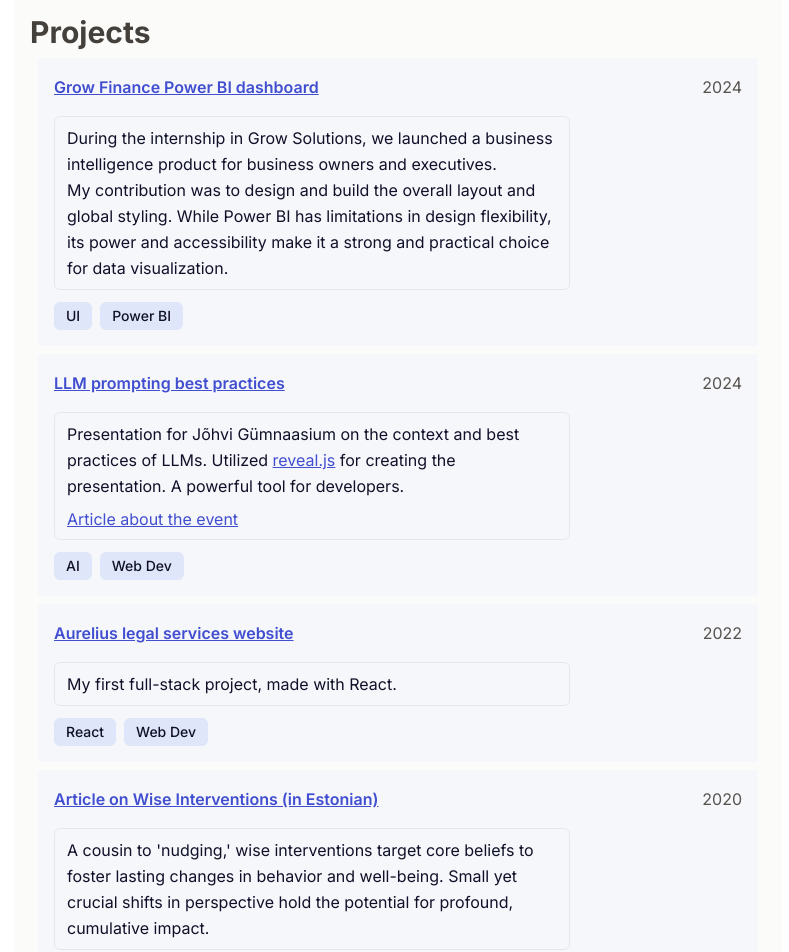
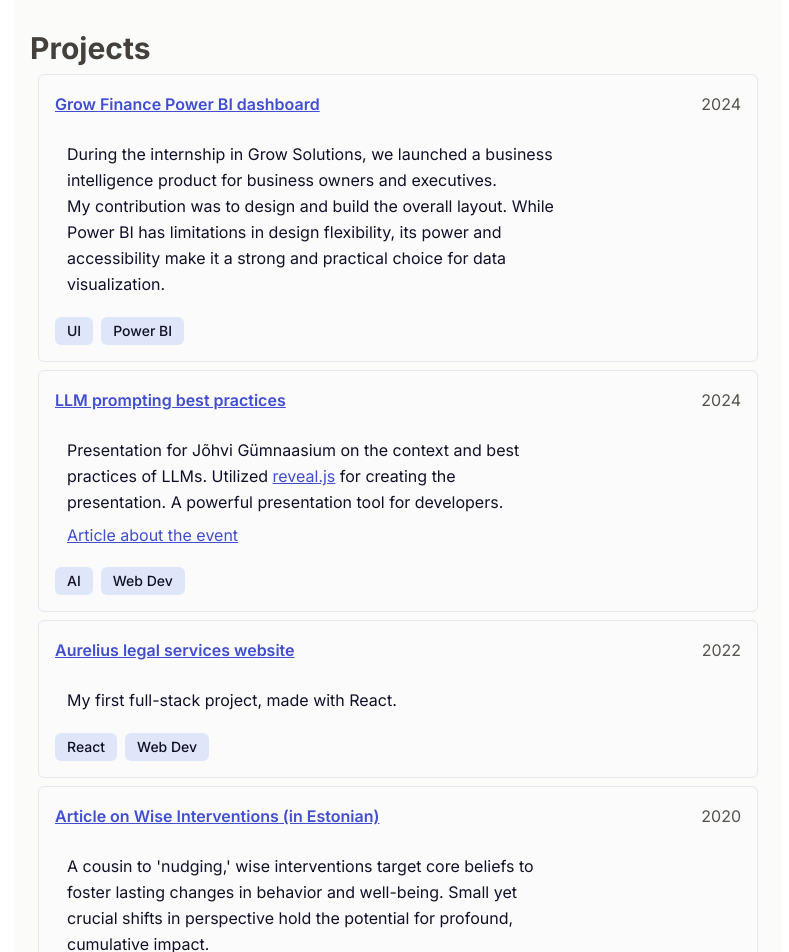
Before and after one commit to s9rka/resume, a React (Vite) app: page / in a window 1280 px wide. Shown: the part 1080-2032 px from the top of the page, without its empty margins (242-1031 px from the left). Built offline with nearby package versions, Linux system fonts and the light colour scheme.

Commit message:
Some refinements

```diff
--- a/src/components/projects/Aurelius.jsx
+++ b/src/components/projects/Aurelius.jsx
@@ -10,7 +10,7 @@ const Aurelius = () => {
         <p className="text-stone-600">2022</p>
       </div>
 
-      <div className="mt-4 border py-2 px-3 rounded-md w-3/4">
+      <div className="mt-4 py-2 px-3 rounded-md w-3/4">
         <p>My first full-stack project, made with React.</p>
       </div>
       <div className="flex gap-2 pt-3">
--- a/src/components/projects/PowerBIDashboard.jsx
+++ b/src/components/projects/PowerBIDashboard.jsx
@@ -11,16 +11,16 @@ const PowerBIDashboard = () => {
         <p className="text-stone-600">2024</p>
       </div>
 
-      <div className="mt-4 border py-2 px-3 rounded-md w-3/4">
+      <div className="mt-4 py-2 px-3 rounded-md w-3/4">
         <p className="">
           During the internship in Grow Solutions, we launched a business
           intelligence product for business owners and executives.
         </p>
 
         <p className="">
-          My contribution was to design and build the overall layout and global
-          styling. While Power BI has limitations in design flexibility, its
-          power and accessibility make it a strong and practical choice for data
+          My contribution was to design and build the overall layout. While
+          Power BI has limitations in design flexibility, its power and
+          accessibility make it a strong and practical choice for data
           visualization.
         </p>
       </div>
--- a/src/components/projects/PromptingPresentation.jsx
+++ b/src/components/projects/PromptingPresentation.jsx
@@ -14,14 +14,14 @@ const PromptingPresentation = () => {
         </h3>
         <p className="text-stone-600">2024</p>
       </div>
-      <div className="mt-4 border py-2 px-3 rounded-md w-3/4">
+      <div className="mt-4 py-2 px-3 rounded-md w-3/4">
         <p className="">
           Presentation for Jõhvi Gümnaasium on the context and best practices of
           LLMs. Utilized{" "}
           <a href="https://revealjs.com/" target="_blank">
             reveal.js
           </a>{" "}
-          for creating the presentation. A powerful tool for developers.
+          for creating the presentation. A powerful presentation tool for developers.
         </p>
         <div className="flex flex-col w-fit gap-1 pt-2">
           <a
--- a/src/components/projects/WiseInterventions.jsx
+++ b/src/components/projects/WiseInterventions.jsx
@@ -15,7 +15,7 @@ const WiseInterventions = () => {
         <p className="text-stone-600">2020</p>
       </div>
 
-      <div className="mt-4 border py-2 px-3 rounded-md w-3/4">
+      <div className="mt-4 py-2 px-3 rounded-md w-3/4">
         <p>
           A cousin to 'nudging,' wise interventions target core beliefs to
           foster lasting changes in behavior and well-being. Small yet crucial
--- a/src/index.css
+++ b/src/index.css
@@ -37,7 +37,7 @@
 
 
     li {
-      @apply bg-light_50/50 rounded-sm p-4
+      @apply bg-light_50/10 rounded-md border p-4
     }
 
     img {
--- a/src/layout/Layout.jsx
+++ b/src/layout/Layout.jsx
@@ -1,11 +1,15 @@
 import React from "react";
 import NavBar from "./NavBar";
+import watermark from "../assets/watermark.svg";
 
 const Layout = ({ children }) => {
   return (
-    <div className="bg-stone-50/80 max-w-3xl mx-auto p-4">
-      <NavBar/>
+    <div className="bg-stone-50/80 w-full mx-auto p-2 sm:max-w-3xl sm:p-4">
+      <NavBar />
       {children}
+      <footer className="flex items-center justify-center my-12">
+        <img src={watermark} />
+      </footer>
     </div>
   );
 };
--- a/src/layout/NavBar.jsx
+++ b/src/layout/NavBar.jsx
@@ -4,7 +4,7 @@ import Socials from "../components/socials/Socials";
 
 const NavBar = () => {
   return (
-    <div className="flex items-center justify-between py-4 my-2">
+    <div className="flex items-center flex-col sm:flex-row sm:justify-between py-4 my-2">
       <div className="flex items-center gap-3">
         <img className="h-20" src={profilepic} />
         <div className="flex flex-col gap-1">
```
Also changed, not shown: src/assets/watermark.svg (added).
